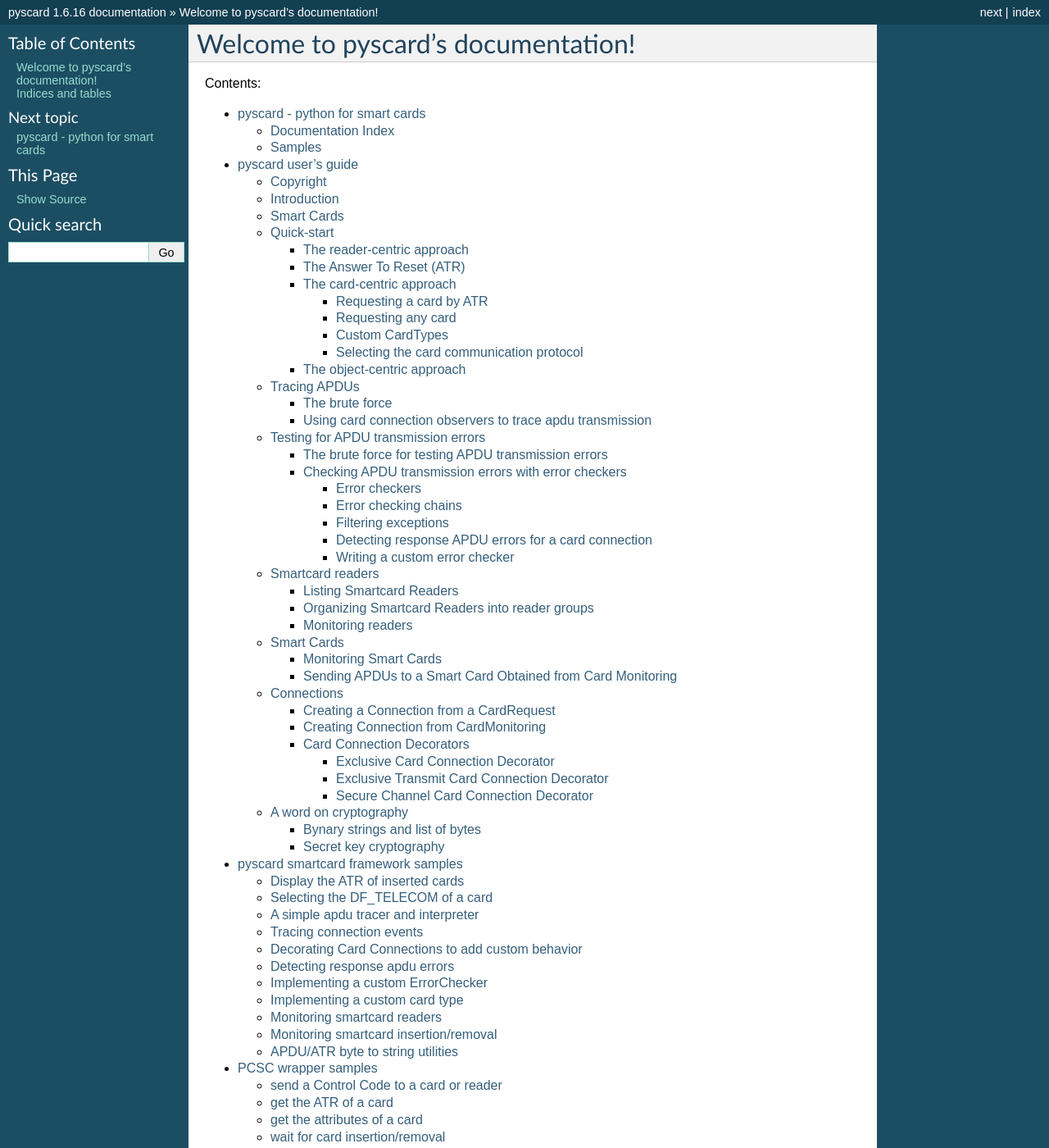
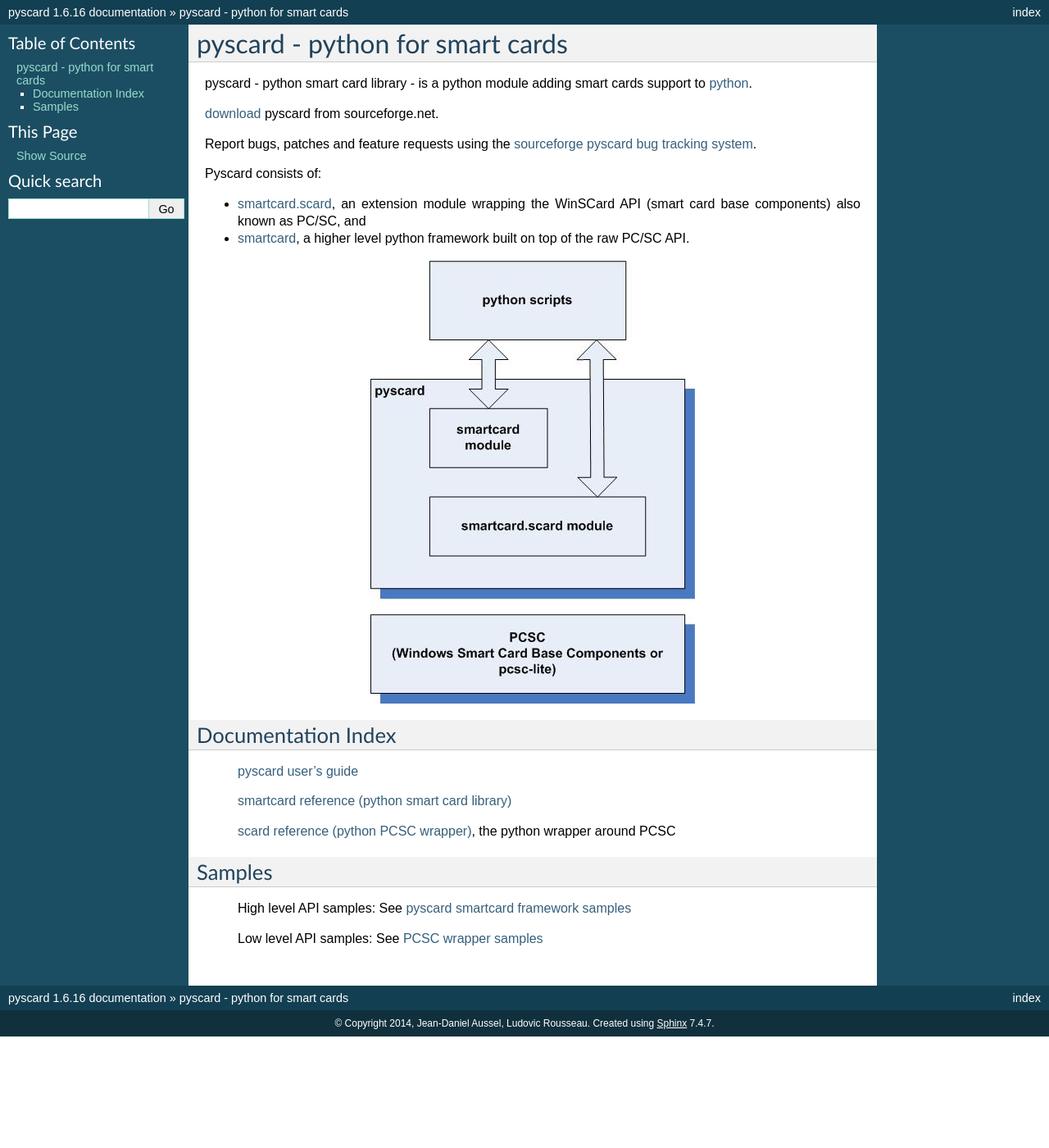
Before and after one commit to LudovicRousseau/pyscard, a Sphinx documentation site: the page built from smartcard/doc/index.rst, in a window 1280 px wide and 1400 px high. Shown: the whole window at 82% size. Built offline with Sphinx 7.4.7, drawn with Linux system fonts in a browser that asks for light colours; some of the changed text lies outside the part shown.

Commit message:
Move main.rst in index.rst

```diff
--- a/smartcard/doc/index.rst
+++ b/smartcard/doc/index.rst
@@ -1,25 +1,42 @@
-.. pyscard documentation master file, created by
-   sphinx-quickstart on Thu Dec  4 14:38:51 2014.
-   You can adapt this file completely to your liking, but it should at least
-   contain the root `toctree` directive.
+pyscard - python for smart cards
+################################
 
-Welcome to pyscard's documentation!
-===================================
+pyscard - python smart card library - is a python module adding smart
+cards support to `python <http://www.python.org/>`_.
 
-Contents:
+`download <http://sourceforge.net/projects/pyscard/>`_ pyscard from sourceforge.net.
 
-.. toctree::
-   :maxdepth: 4
+Report bugs, patches and feature requests using the `sourceforge pyscard
+bug tracking system <https://sourceforge.net/p/pyscard/_list/tickets>`_.
 
-   main
-   user-guide
-   pyscard-framework
-   pyscard-wrapper
-   license
+Pyscard consists of:
 
-Indices and tables
-==================
+* `smartcard.scard
+  <http://pyscard.sourceforge.net/epydoc/smartcard.scard.scard-module.html>`_,
+  an extension module wrapping the WinSCard API (smart card base
+  components) also known as PC/SC, and
 
-* :ref:`genindex`
-* :ref:`modindex`
-* :ref:`search`
+* `smartcard <http://pyscard.sourceforge.net/epydoc/index.html>`_, a
+  higher level python framework built on top of the raw PC/SC API.
+
+.. image:: ../doc/images/pyscard.jpg
+    :align: center
+
+Documentation Index
+*******************
+
+    :ref:`pyscard_user_guide`
+
+    `smartcard reference (python smart card library)
+    <http://pyscard.sourceforge.net/epydoc/index.html>`_
+
+    `scard reference (python PCSC wrapper)
+    <http://pyscard.sourceforge.net/epydoc/smartcard.scard.scard-module.html>`_,
+    the python wrapper around PCSC
+
+Samples
+*******
+
+    High level API samples: See :ref:`framework_samples`
+
+    Low level API samples: See :ref:`wrapper_samples`
--- a/smartcard/doc/main.rst
+++ /dev/null
@@ -1,42 +0,0 @@
-pyscard - python for smart cards
-################################
-
-pyscard - python smart card library - is a python module adding smart
-cards support to `python <http://www.python.org/>`_.
-
-`download <http://sourceforge.net/projects/pyscard/>`_ pyscard from sourceforge.net.
-
-Report bugs, patches and feature requests using the `sourceforge pyscard
-bug tracking system <https://sourceforge.net/p/pyscard/_list/tickets>`_.
-
-Pyscard consists of:
-
-* `smartcard.scard
-  <http://pyscard.sourceforge.net/epydoc/smartcard.scard.scard-module.html>`_,
-  an extension module wrapping the WinSCard API (smart card base
-  components) also known as PC/SC, and
-
-* `smartcard <http://pyscard.sourceforge.net/epydoc/index.html>`_, a
-  higher level python framework built on top of the raw PC/SC API.
-
-.. image:: ../doc/images/pyscard.jpg
-    :align: center
-
-Documentation Index
-*******************
-
-    :ref:`pyscard_user_guide`
-
-    `smartcard reference (python smart card library)
-    <http://pyscard.sourceforge.net/epydoc/index.html>`_
-
-    `scard reference (python PCSC wrapper)
-    <http://pyscard.sourceforge.net/epydoc/smartcard.scard.scard-module.html>`_,
-    the python wrapper around PCSC
-
-Samples
-*******
-
-    High level API samples: See :ref:`framework_samples`
-
-    Low level API samples: See :ref:`wrapper_samples`
```
